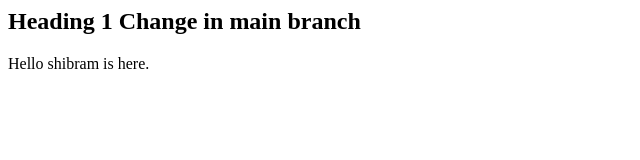
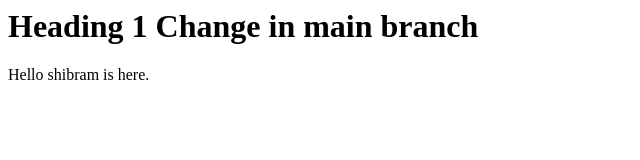
Before and after one commit to shibaramdas-git/new1, a plain HTML site: page index.html in a window 1280 px wide. Shown: the whole page, without its empty margins (0-640 px from the left). Drawn offline with Linux system fonts and the light colour scheme.

Commit message:
restored h1 instead h2

```diff
--- a/index.html
+++ b/index.html
@@ -3,7 +3,7 @@
     <title>New titled on github</title>
   </head>
   <body>
-    <h2>Heading 1 Change in main branch</h2>
+    <h1>Heading 1 Change in main branch</h1>
     <p>Hello shibram is here.</p>
   </body>
 </html>
```
